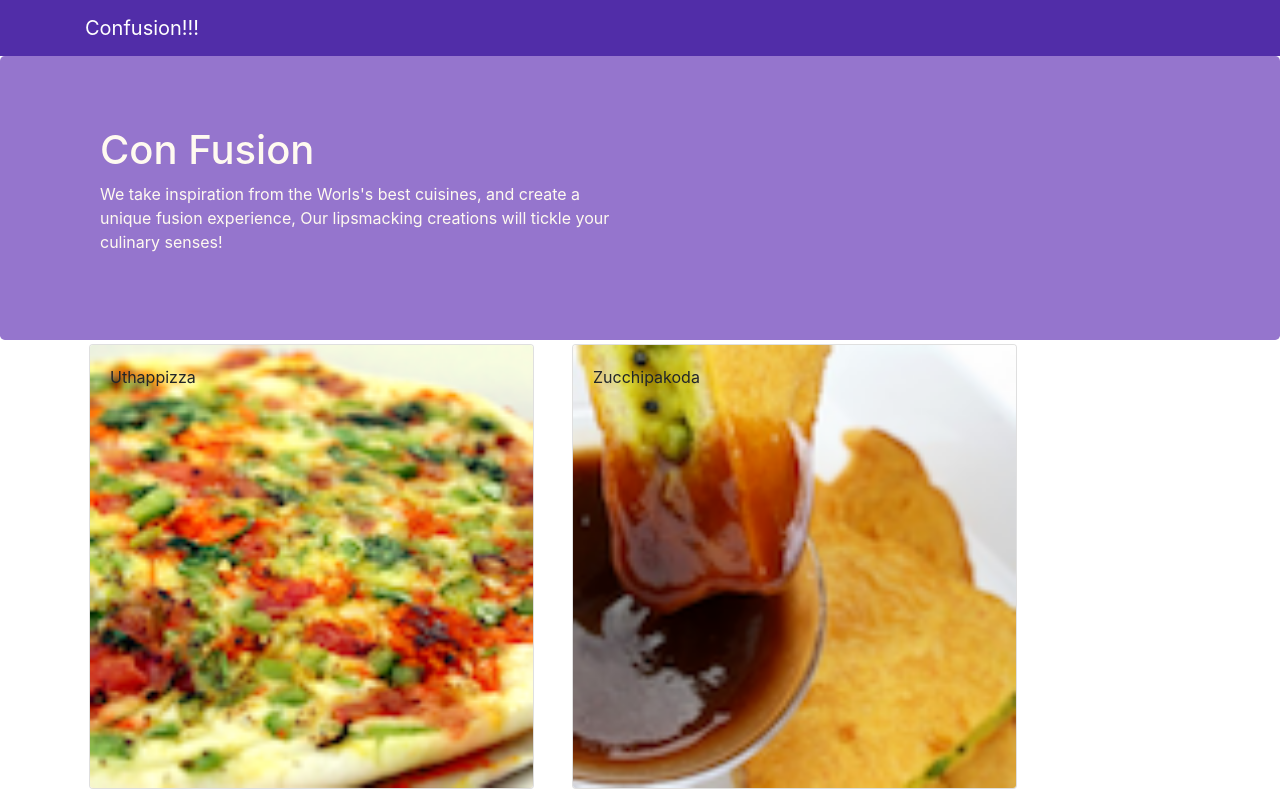
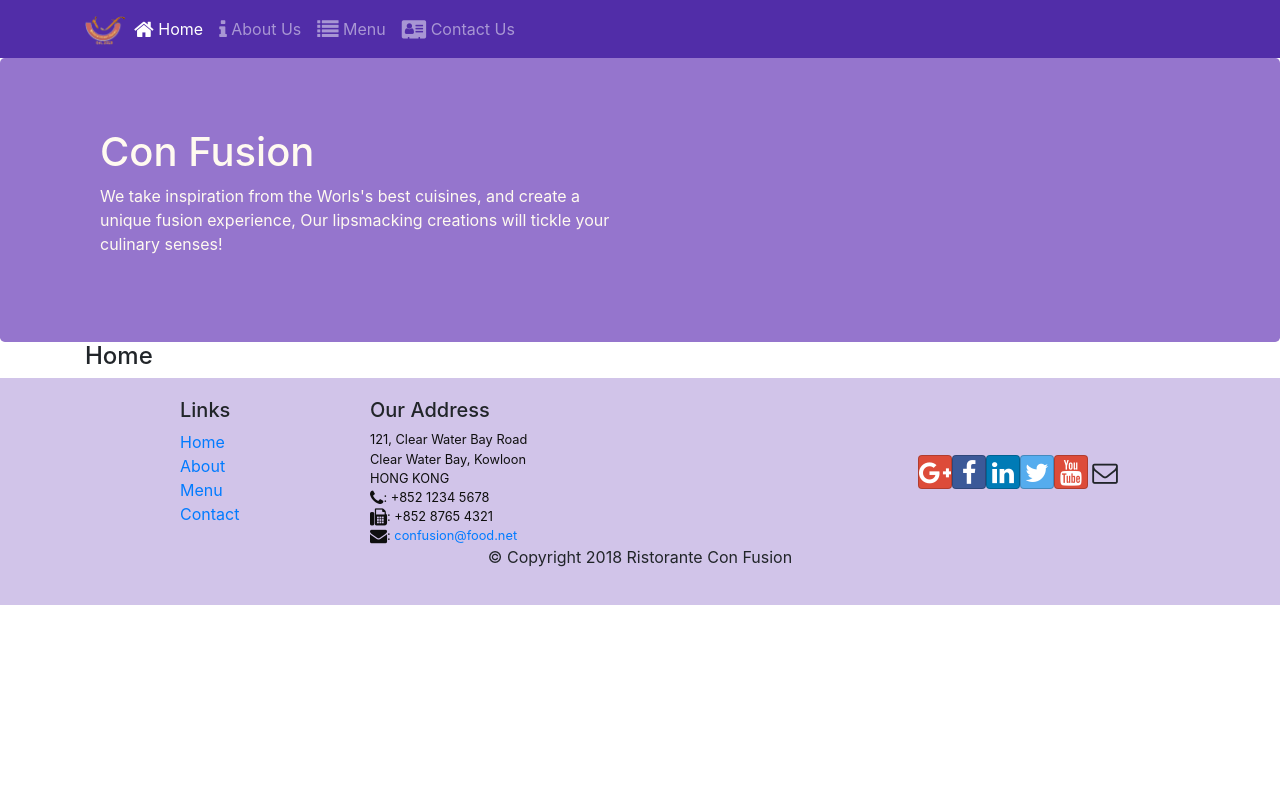
Before and after one commit to anuva04/confusion-react, a React (Create React App) app: page /home in a window 1280 px wide. Shown: the top 795 px of the page. Built offline with nearby package versions, Linux system fonts and the light colour scheme.

Commit message:
react router

```diff
--- a/package.json
+++ b/package.json
@@ -12,6 +12,7 @@
     "react": "^16.13.1",
     "react-dom": "^16.13.1",
     "react-popper": "^2.2.3",
+    "react-router-dom": "^4.2.2",
     "react-scripts": "3.4.1",
     "reactstrap": "^8.4.1"
   },
--- a/src/App.js
+++ b/src/App.js
@@ -1,13 +1,16 @@
 import React, { Component } from 'react';
 import Main from './components/MainComponent';
 import './App.css';
+import {BrowserRouter} from 'react-router-dom';
 class App extends Component {
 
   render() {
     return (
-      <div>
-        <Main />
-      </div>
+      <BrowserRouter>
+        <div>
+          <Main />
+        </div>
+      </BrowserRouter>
     );
   }
 }
--- a/src/components/FooterComponent.js
+++ b/src/components/FooterComponent.js
@@ -1,4 +1,5 @@
 import React from 'react';
+import {Link} from 'react-router-dom';
 
 function Footer(props){
     return(
@@ -8,10 +9,10 @@ function Footer(props){
                     <div className="col-4 offset-1 col-sm-2">
                         <h5>Links</h5>
                         <ul className="list-unstyled">
-                            <li><a href="#">Home</a></li>
-                            <li><a href="#">About</a></li>
-                            <li><a href="#">Menu</a></li>
-                            <li><a href="contactus.html">Contact</a></li>
+                            <li><Link to="/home">Home</Link></li>
+                            <li><Link to="/aboutus">About</Link></li>
+                            <li><Link to="/menu">Menu</Link></li>
+                            <li><Link to="/contactus">Contact</Link></li>
                         </ul>
                     </div>
                     <div className="col-7 col-sm-5">
--- a/src/components/HeaderComponent.js
+++ b/src/components/HeaderComponent.js
@@ -1,13 +1,53 @@
 import React, {Component} from 'react';
-import { Navbar, NavbarBrand, Jumbotron } from 'reactstrap';
+import { Navbar, NavbarBrand, Jumbotron, Nav, NavbarToggler, Collapse, NavItem } from 'reactstrap';
+import {NavLink} from 'react-router-dom';
 
 class Header extends Component {
+    constructor(props){
+        super(props);
+        this.state = {
+            isNavOpen: false
+        };
+        this.toggleNav = this.toggleNav.bind(this);
+    }
+    toggleNav(){
+        this.setState({
+            isNavOpen: !this.state.isNavOpen
+        });
+    }
     render(){
         return (
             <>
-                <Navbar dark>
+                <Navbar dark expand="md">
                     <div className="container">
-                        <NavbarBrand href="/">Confusion!!!</NavbarBrand>
+                        <NavbarToggler onClick={this.toggleNav} />
+                        <NavbarBrand className="mr-auto" href="/">
+                            <img src="assets/images/logo.png" height="30" width="41" alt="Ristorante Con Fusion" />
+                        </NavbarBrand>
+                        <Collapse isOpen={this.state.isNavOpen} navbar>
+                        <Nav navbar>
+                            <NavItem>
+                                <NavLink className="nav-link" to="/home">
+                                    <span className="fa fa-home fa-lg"></span> Home
+                                </NavLink>
+                            </NavItem>
+                            <NavItem>
+                                <NavLink className="nav-link" to="/aboutus">
+                                    <span className="fa fa-info fa-lg"></span> About Us
+                                </NavLink>
+                            </NavItem>
+                            <NavItem>
+                                <NavLink className="nav-link" to="/menu">
+                                    <span className="fa fa-list fa-lg"></span> Menu
+                                </NavLink>
+                            </NavItem>
+                            <NavItem>
+                                <NavLink className="nav-link" to="/contactus">
+                                    <span className="fa fa-address-card fa-lg"></span> Contact Us
+                                </NavLink>
+                            </NavItem>
+                        </Nav>
+                        </Collapse>
                     </div>
                 </Navbar>
                 <Jumbotron>
--- /dev/null
+++ b/src/components/HomeComponent.js
@@ -0,0 +1,11 @@
+import React from 'react';
+
+function Home(props){
+    return(
+        <div className="container">
+            <h4>Home</h4>
+        </div>
+    );
+}
+
+export default Home;
--- a/src/components/MainComponent.js
+++ b/src/components/MainComponent.js
@@ -1,33 +1,36 @@
 import React, { Component } from 'react';
 import Menu from './MenuComponent';
+import Home from './HomeComponent';
 import Dishdetail from './DishdetailComponent'
 import Header from './HeaderComponent';
 import Footer from './FooterComponent';
 import {DISHES} from '../shared/dishes';
+import {Switch, Route, Redirect} from 'react-router-dom';
 
 class Main extends Component {
   constructor(props){
     super(props);
 
     this.state = {
-      dishes: DISHES,
-      selecetedDish: null
+      dishes: DISHES
     };
   }
-  onSelectedDish(dishId) {
-        this.setState({
-            selectedDish: dishId
-        })
+
+  render() {
+    const HomePage = () => {
+      return(
+        <Home />
+      );
     }
 
-  render() {
     return (
       <div>
         <Header />
-        <Menu dishes={this.state.dishes}
-            onClick={(dishId) => this.onSelectedDish(dishId)} />
-        <Dishdetail
-            dish={this.state.dishes.filter((dish)=>dish.id === this.state.selectedDish)[0]} />
+        <Switch>
+          <Route path="/home" component={HomePage} />
+          <Route exact path="/menu" component={() => <Menu dishes={this.state.dishes} />} />
+          <Redirect to="/home" />
+        </Switch>
         <Footer />
       </div>
     );
```
Also changed, not shown: 1 other file (tests, documents, lock files or other folders).
